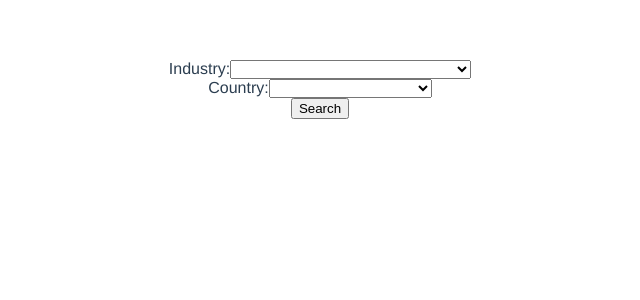
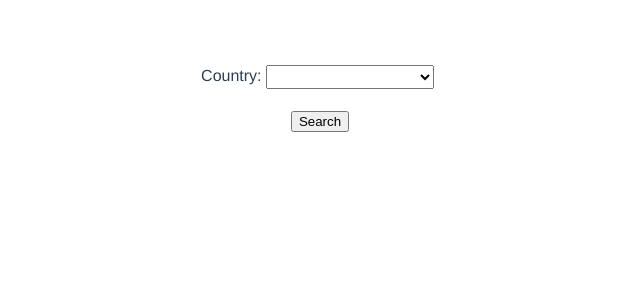
Before and after one commit to emraftis/client-linkedin-project, a Vue app: page / in a window 1280 px wide. Shown: the top 300 px of the page, without its empty margins (320-960 px from the left). Built offline with nearby package versions, Linux system fonts and the light colour scheme; what vue-chartkick would draw is missing.

Commit message:
updates to VueClient styling

```diff
--- a/public/index.html
+++ b/public/index.html
@@ -5,7 +5,7 @@
     <meta http-equiv="X-UA-Compatible" content="IE=edge" />
     <meta name="viewport" content="width=device-width,initial-scale=1.0" />
     <link rel="icon" href="<%= BASE_URL %>favicon.ico" />
-    <title>LinkedIn Skill & Industry Keywords</title>
+    <title>Top Skills & Industry Growth</title>
   </head>
   <body>
     <noscript>
--- a/src/components/MainPage.vue
+++ b/src/components/MainPage.vue
@@ -1,20 +1,25 @@
 <template>
   <div class="inputs">
-    <label for="industryName">Industry:</label>
-    <select name="industryName" id="industryName" v-model="selectedIndustryName" @blur="getIndustrySkills(selectedIndustryName)">
-      <option v-for="industry in industryNames" :key="industry" :value="industry">{{ industry }}</option>
+    <label for="countryName">Country:</label>
+    <select name="countryName" id="countryName" v-model="selectedCountryName" @change="getIndustryGrowth(selectedCountryName, selectedIndustryName)">
+      <option v-for="country in countryNames" :key="country" :value="country">{{ country }}</option>
     </select>
     <br>
-    <label for="countryName">Country:</label>
-    <select name="countryName" id="countryName" v-model="selectedCountryName" @blur="getIndustryGrowth(selectedCountryName, selectedIndustryName)">
-      <option v-for="country in countryNames" :key="country" :value="country">{{ country }}</option>
-    </select>
+    <div v-if="selectedCountryName">
+      <label for="industryName">Industry:</label>
+      <select name="industryName" id="industryName" v-model="selectedIndustryName" @change="getIndustrySkills(selectedIndustryName)">
+        <option v-for="industry in industryNames" :key="industry" :value="industry">{{ industry }}</option>
+      </select>
+    </div>
     <br>
     <button @click="getIndustrySkills(selectedIndustryName)">Search</button>
   </div>
 
   <div v-if="shouldDisplay" class="top-skills">
     <h3 v-if="topSkills.length > 0">{{ industryHeadingString }}</h3>
+    <div class="list-container">
+      <p>The Industry Skills Needs metric captures which skills are most likely to be added to a member's profile in one industry compared to other industries. It's calculated using an adapted version of a text mining technique called Term Frequency - Inverse Document Frequency (TF-IDF). This method gives more weight to a skill for an industry if more members in the industry list the skill on their profiles and the skill is more unique to the industry. The skills included are those added while a member holds a particular occupation (the skill flow approach). While the skill flow approach creates a trade-off whereby long-held basic skills, such as Microsoft Office being given a lesser weight, the approach is shown to be stronger at identifying the latest emerging skills in a specific industry than including all historical skills that are added during prior occupations. On balance, since the objective of this metric is to detect the latest skills needs, a skill flow approach is adopted.</p>
+    </div>
     <div class="list-container">
       <ul v-if="topSkills.length > 0">
         <li v-for="skill in topSkills" :key="skill">{{skill}}</li>
@@ -23,9 +28,11 @@
   </div>
 
   <div v-if="shouldDisplay" class="growth-rate">
-
     <h3>{{ growthHeadingString }}</h3>
-    <div class="chart-container">
+    <div class="list-container">
+      <p>The Growth from Industry Transitions metric looks at how LinkedIn members are moving across industries (based on net transition: in minus out). For example, if a net of 50 members joined a Biotech industry with 1,000 members in a particular country after leaving jobs in other industries, that Biotech industry would have grown by 5% due to transitions in that year. We calculate these rates across all industries on an annual basis, and report an average of the last three years. The metric above is built entirely on a sample of LinkedIn members that have a company registered on LinkedIn on their profile. Since white-collar workers in knowledge-intensive services sectors are more likely to be on LinkedIn, the growth rate above may not accurately represent sectors like manufacturing and mining that tend to have more blue-collar workers.</p>
+    </div>
+    <div class="chart-container" v-if="industryGrowth">
       <area-chart width="100%" suffix="%" xtitle="Year" ytitle="%" :data='{
         2015:industryGrowth[0].rate,
         2016:industryGrowth[1].rate,
@@ -34,6 +41,12 @@
         2019:industryGrowth[4].rate
         }'
       ></area-chart>
+    </div>
+    <div v-if="industryGrowth" class="list-container">
+      <caption class="caption-text"><a href="https://documents1.worldbank.org/curated/en/827991542143093021/pdf/World-Bank-Group-LinkedIn-Data-Insights-Jobs-Skills-and-Migration-Trends-Methodology-and-Validation-Results.pdf">"World Bank LinkedIn Digital Data for Development" by World Bank Group & LinkedIn Corporation, licensed under CC BY 3.0.</a></caption>
+    </div>
+    <div v-else>
+      <h4>No Data Available</h4>
     </div>
   </div>
 </template>
@@ -117,12 +130,10 @@ export default {
         "Music",
         "Health, Wellness & Fitness",
         "Animation"],
-      countryNames: ["Canada","United States","Australia","Brazil","Switzerland",
-      "Costa Rica","Cuba","Germany","Denmark","Spain","France","United Kingdom",
-      "Georgia","Greece","Hong Kong SAR, China","Ireland","Italy",
-      "Japan","Korea, Rep.","Lebanon","Mexico","Malaysia",
-      "New Zealand","Philippines","Puerto Rico","Portugal","Singapore","Thailand",
-      "Vietnam","South Africa"],
+      countryNames: ["Australia","Brazil","Canada","Costa Rica","Denmark","France",
+      "Georgia","Germany","Greece","Hong Kong SAR, China","Ireland","Italy", "Japan","Korea, Rep.","Lebanon",
+      "Mexico","Malaysia","New Zealand","United Kingdom","Philippines","Puerto Rico",
+      "Portugal","Singapore","South Africa","Spain","Switzerland","Thailand","United States","Vietnam"],
       selectedIndustryName: '',
       selectedCountryName: '',
       industryAPIString: '',
@@ -231,6 +242,7 @@ li {
   display: flex;
   justify-content: center;
   align-items: center;
+  width: 50%
 }
 .chart-container {
   display: flex;
@@ -241,7 +253,18 @@ li {
 a {
   color: #42b983;
 }
-
+p {
+  display: flex;
+  font-size: 0.85rem;
+}
+#countryName,
+#industryName {
+  padding: 0.15rem;
+  margin: 0.3rem
+}
+.caption-text {
+  font-size: 0.7rem;
+}
 @media screen and (min-width: 850px) {
   .chart-container {
     display: flex;
@@ -254,7 +277,7 @@ a {
     align-items: center;
   }
 
-  .growth-rate {
+  .growth-rate, .top-skills {
     display: flex;
     flex-direction: column;
     justify-content: center;
```
